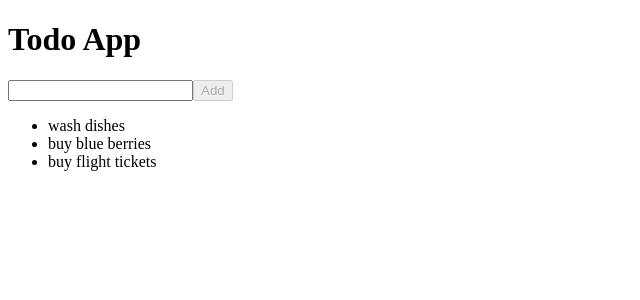
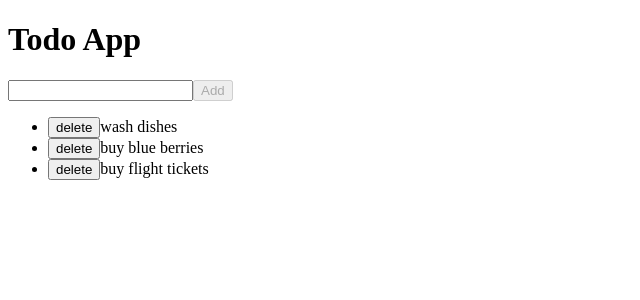
Before and after one commit to tealvin/practice-react-todo-app, a React (Create React App) app: page / in a window 1280 px wide. Shown: the top 300 px of the page, without its empty margins (0-640 px from the left). Built offline with nearby package versions, Linux system fonts and the light colour scheme.

Commit message:
extract TodoItem

```diff
--- a/src/components/TodoList/index.js
+++ b/src/components/TodoList/index.js
@@ -1,10 +1,23 @@
-const TodoList = ({ todos: dataTodos = [] } = {}) => {
+const TodoItem = ({ id = "", todo = "", deleteTodo = () => {} } = {}) => {
+  const handleDeleteTodo = () => {
+    deleteTodo(id);
+  };
+
+  return (
+    <li>
+      <button onClick={handleDeleteTodo}>delete</button>
+      <span>{todo}</span>
+    </li>
+  );
+};
+
+const TodoList = ({ todos: dataTodos = [], deleteTodo = () => {} } = {}) => {
   const todoItems =
     dataTodos.length &&
     dataTodos.map((dataTodo = {}) => {
       const { id = "", todo = "" } = dataTodo;
 
-      return <li key={id}>{todo}</li>;
+      return <TodoItem key={id} id={id} todo={todo} deleteTodo={deleteTodo} />;
     });
 
   return <ul>{todoItems}</ul>;
```
